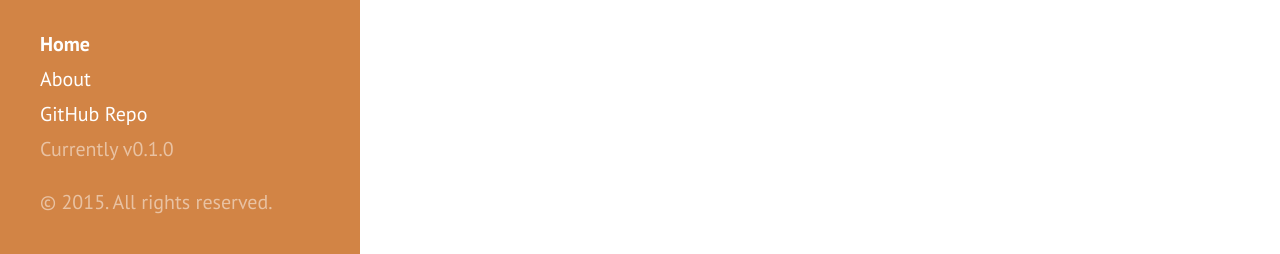
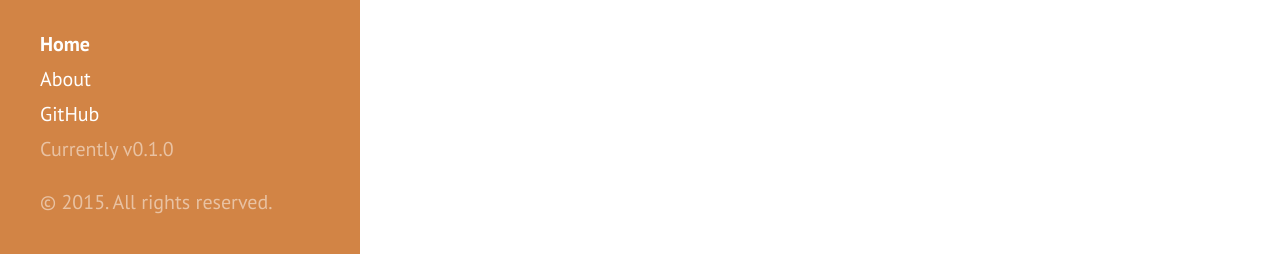
Before and after one commit to robkemp/robkemp.github.io, a Jekyll site: the page built from index.html, in a window 1280 px wide. Shown: the part 643-897 px from the top of the page. Built offline with Jekyll 4.4.1, drawn with Linux system fonts in a browser that asks for light colours; Markdown is read by kramdown in place of the engine named in the settings; the list of posts is cut into pages by our own code.

Commit message:
attempted layout changes

```diff
--- a/_config.yml
+++ b/_config.yml
@@ -22,5 +22,4 @@ paginate:         5
 # Custom vars
 version:          0.1.0
 
-github:
-  repo:           https://github.com/robkemp/robkemp.github.io
+github:           https://github.com/robkemp
--- a/_includes/sidebar.html
+++ b/_includes/sidebar.html
@@ -26,7 +26,7 @@
         {% endif %}
       {% endfor %}
 
-      <a class="sidebar-nav-item" href="{{ site.github.repo }}">GitHub Repo</a>
+      <a class="sidebar-nav-item" href="{{ site.github }}">GitHub</a>
       <span class="sidebar-nav-item">Currently v{{ site.version }}</span>
     </nav>
 
--- a/_layouts/page.html
+++ b/_layouts/page.html
@@ -1,6 +1,9 @@
 ---
 layout: default
 ---
+<body class="theme-base-09">
+  ...
+</body>
 
 <div class="page">
   <h1 class="page-title">{{ page.title }}</h1>
```
